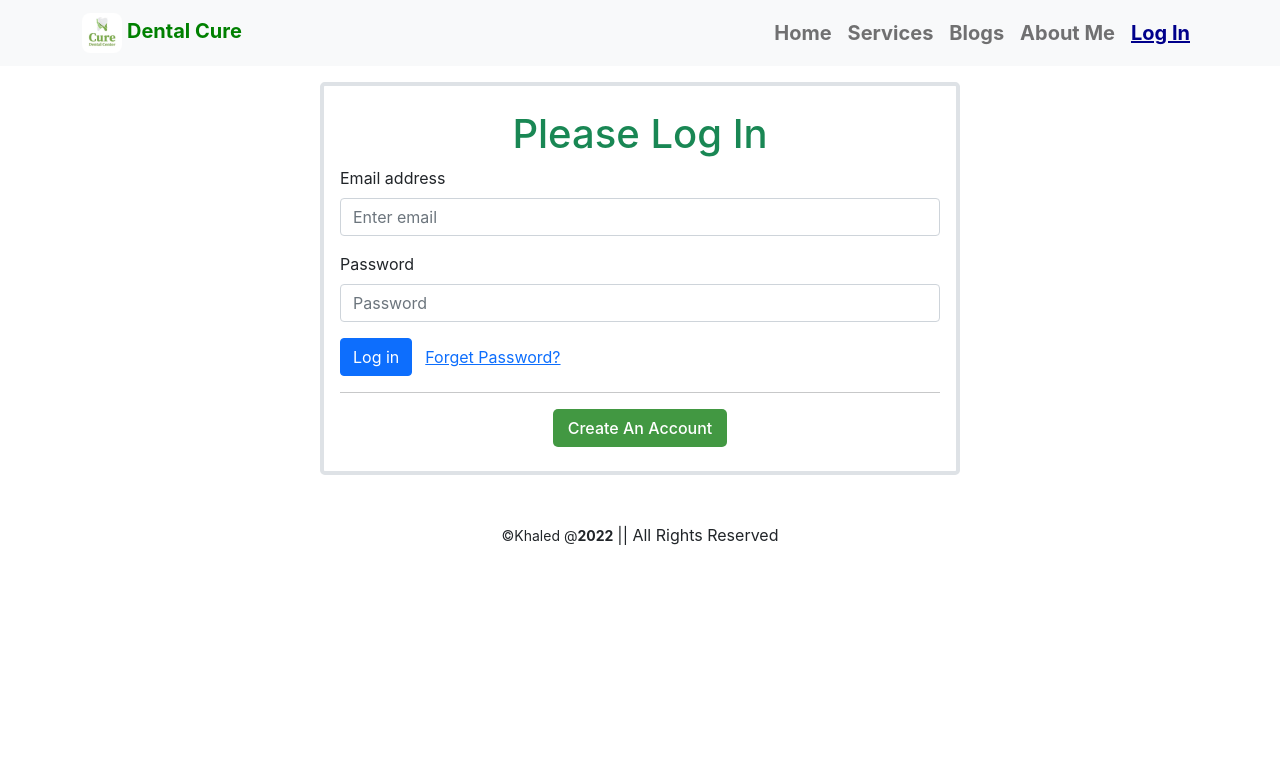
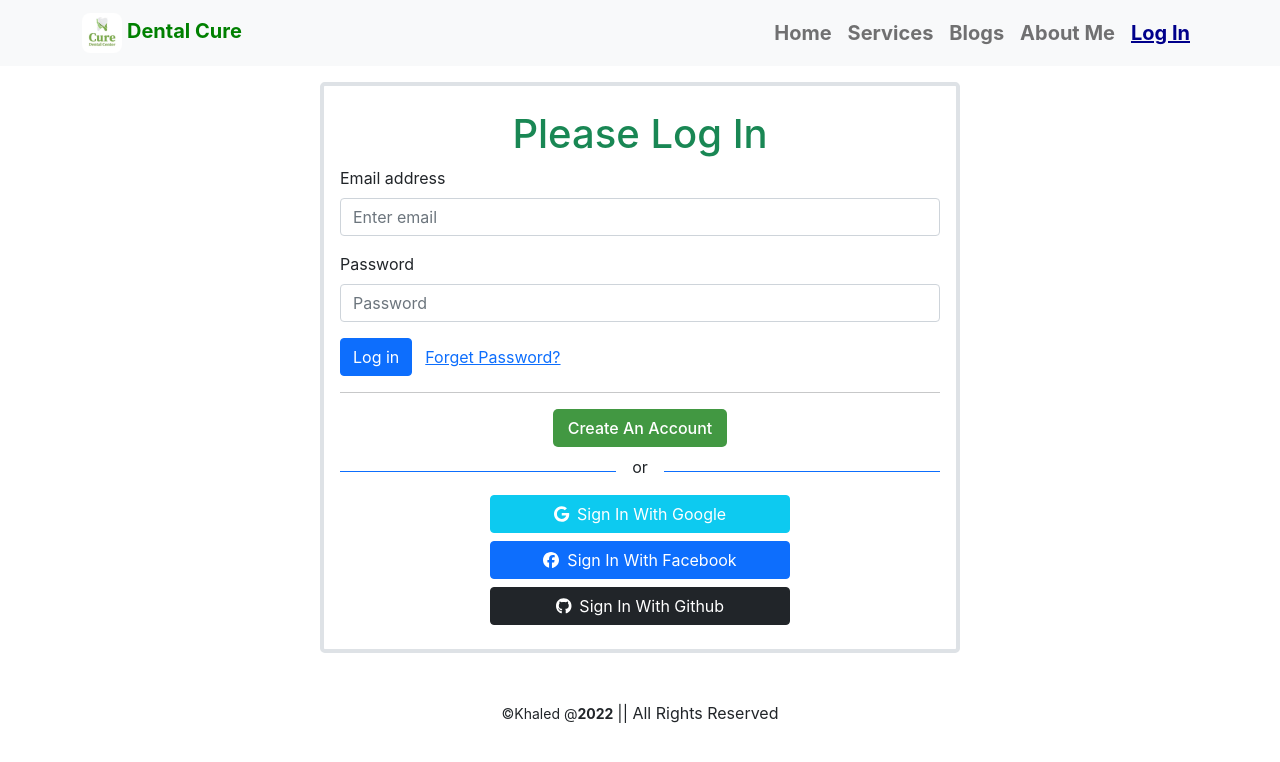
Before and after one commit to khaled39ab/Dental-Cure-Independent-Service-Provider, a React (Create React App) app: page /login in a window 1280 px wide. Shown: the top 762 px of the page. Built offline with nearby package versions, Linux system fonts and the light colour scheme.

Commit message:
created social login component and authenticate with google facebook github

```diff
--- a/package.json
+++ b/package.json
@@ -3,6 +3,10 @@
   "version": "0.1.0",
   "private": true,
   "dependencies": {
+    "@fortawesome/fontawesome-svg-core": "^6.1.1",
+    "@fortawesome/free-brands-svg-icons": "^6.1.1",
+    "@fortawesome/free-solid-svg-icons": "^6.1.1",
+    "@fortawesome/react-fontawesome": "^0.2.0",
     "@testing-library/jest-dom": "^5.16.4",
     "@testing-library/react": "^13.3.0",
     "@testing-library/user-event": "^13.5.0",
--- a/src/Pages/LogIn/LogIn.js
+++ b/src/Pages/LogIn/LogIn.js
@@ -1,13 +1,14 @@
 import React from 'react';
 import { Button, Form } from 'react-bootstrap';
 import { Link } from 'react-router-dom';
+import SocialLogin from '../SocialLogIn/SocialLogin';
 import './LogIn.css'
 
 const LogIn = () => {
     return (
         <div>
             <div className='w-50 mx-auto px-3 py-4  my-3 border border-4 rounded-3'>
-            <h1 className='text-success text-center'>Please Log In</h1>
+                <h1 className='text-success text-center'>Please Log In</h1>
                 <Form>
                     <Form.Group className="mb-3" controlId="formBasicEmail">
                         <Form.Label>Email address</Form.Label>
@@ -25,13 +26,14 @@ const LogIn = () => {
                     <Button variant="link">Forget Password?</Button>
                     <hr />
                 </Form>
-                <div className='create-acc-btn'>
+                <div className='create-acc-btn mx-auto'>
                     <Link to={'/register'}>
                         <Button>
                             Create An Account
                         </Button>
                     </Link>
                 </div>
+                <SocialLogin></SocialLogin>
             </div>
         </div >
     );
--- a/src/Pages/Register/Register.js
+++ b/src/Pages/Register/Register.js
@@ -1,6 +1,7 @@
 import React, { useState } from 'react';
 import { Button, Col, Form, Row } from 'react-bootstrap';
 import { Link } from 'react-router-dom';
+import SocialLogin from '../SocialLogIn/SocialLogin';
 import './Register.css'
 
 const Register = () => {
@@ -76,6 +77,7 @@ const Register = () => {
                     </div>
                 </div>
             </Form>
+            <SocialLogin></SocialLogin>
         </div>
     );
 };
--- /dev/null
+++ b/src/Pages/Shared/Loading/Loading.js
@@ -0,0 +1,12 @@
+import React from 'react';
+import { Spinner } from 'react-bootstrap';
+
+const Loading = () => {
+    return (
+        <div style={{height:'300px'}} className='w-100 d-flex align-items-center justify-content-center'>
+            <Spinner animation="border" variant="primary" />
+        </div>
+    );
+};
+
+export default Loading;
--- /dev/null
+++ b/src/Pages/SocialLogIn/SocialLogin.js
@@ -0,0 +1,80 @@
+import React from 'react';
+import { FontAwesomeIcon } from '@fortawesome/react-fontawesome';
+import { faGoogle, faFacebook, faGithub } from '@fortawesome/free-brands-svg-icons';
+import { useSignInWithFacebook, useSignInWithGithub, useSignInWithGoogle } from 'react-firebase-hooks/auth';
+import auth from '../../firebase.init';
+import { useNavigate } from 'react-router-dom';
+import Loading from '../Shared/Loading/Loading';
+
+const SocialLogin = () => {
+    const navigate = useNavigate()
+    const [
+        signInWithGoogle,
+        googleUser,
+        googleLoading,
+        googleError
+    ] = useSignInWithGoogle(auth);
+
+    const [
+        signInWithGithub,
+        githubUser,
+        githubLoading,
+        githubError
+    ] = useSignInWithGithub(auth);
+
+    const [
+        signInWithFacebook,
+        facebookUser,
+        facebookLoading,
+        facebookError
+    ] = useSignInWithFacebook(auth);
+
+    let errorEl;
+
+    if (googleLoading || githubLoading || facebookLoading) {
+        return <Loading></Loading>
+    };
+
+    if (googleError || githubError || facebookError) {
+        errorEl = <p className='text-danger'>Error: {googleError?.message} {githubError?.message} {facebookError?.message}</p>
+    };
+
+    if (googleUser || githubUser || facebookUser) {
+        navigate('/')
+    }
+
+    return (
+        <div>
+            <div className='d-flex align-items-center'>
+                <div style={{ height: '1px' }} className='bg-primary w-50' ></div>
+                <p className='mx-3 mt-2'>or</p>
+                <div style={{ height: '1px' }} className='bg-primary w-50' ></div>
+            </div>
+            {
+                errorEl
+            }
+            <div>
+                <button onClick={() => { signInWithGoogle() }} style={{ color: 'white' }} className='btn btn-info mx-auto w-50 d-block mb-2'>
+                    <span className='pe-2'>
+                        <FontAwesomeIcon icon={faGoogle}></FontAwesomeIcon>
+                    </span>
+                    Sign In With Google
+                </button>
+                <button onClick={() => signInWithFacebook()} className='btn btn-primary mx-auto w-50 d-block mb-2'>
+                    <span className='pe-2'>
+                        <FontAwesomeIcon icon={faFacebook} />
+                    </span>
+                    Sign In With Facebook
+                </button>
+                <button onClick={() => signInWithGithub()} className='btn btn-dark mx-auto w-50 d-block'>
+                    <span className='pe-2'>
+                        <FontAwesomeIcon icon={faGithub} />
+                    </span>
+                    Sign In With Github
+                </button>
+            </div>
+        </div>
+    );
+};
+
+export default SocialLogin;
```
Also changed, not shown: 1 other file (tests, documents, lock files or other folders).
